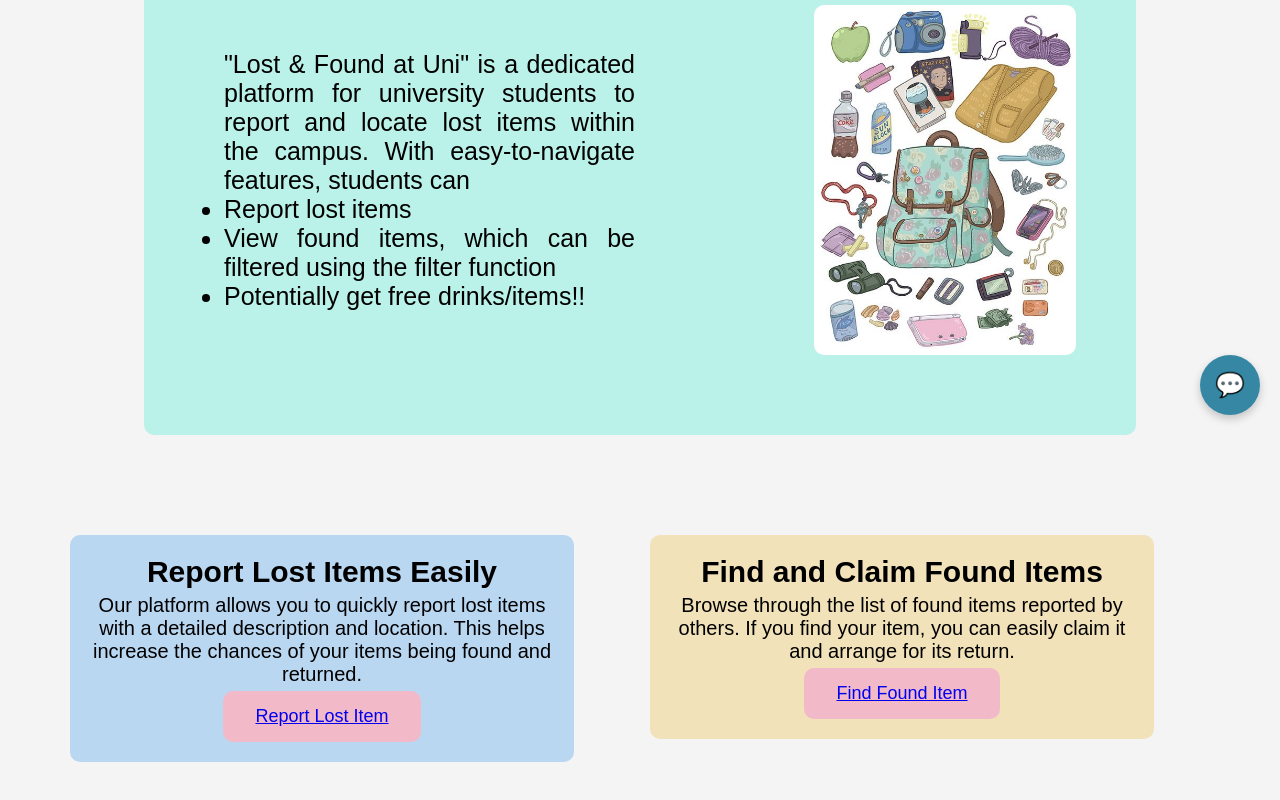
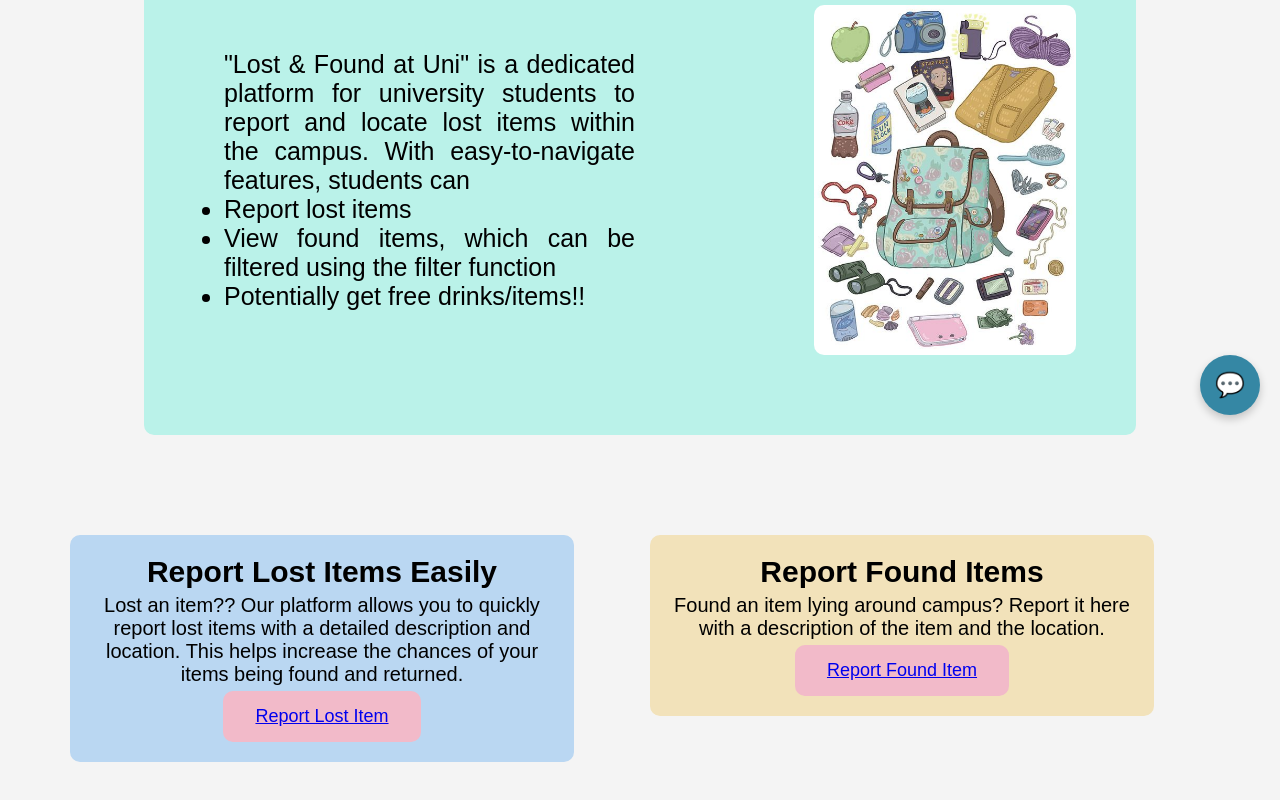
Before and after one commit to Michellecsds/lost-and-found, a React (Create React App) app: page / in a window 1280 px wide. Shown: the part 365-1165 px from the top of the page. Built offline with nearby package versions, Linux system fonts and the light colour scheme; no server answers.

Commit message:
update description of pages

```diff
--- a/src/components/Find.js
+++ b/src/components/Find.js
@@ -68,7 +68,7 @@ function Find() {
 
   return (
     <div className="find">
-      <h1>Report a Found Item/ Find Your Item</h1>
+      <h1>Report a Found Item</h1>
       <form onSubmit={handleSubmit}>
         <label>
           Name of the item:
--- a/src/components/home.js
+++ b/src/components/home.js
@@ -38,18 +38,18 @@ function Home() {
             <div class="first">
               <h2>Report Lost Items Easily</h2>
               <p>
-              Our platform allows you to quickly report lost items with a detailed description and location. This helps increase the chances of your items being found and returned.
+              Lost an item?? Our platform allows you to quickly report lost items with a detailed description and location. This helps increase the chances of your items being found and returned.
               </p>
               <button type="button" class = "button"><Link to="/Report">Report Lost Item</Link></button>
             </div>
           </div>
           <div class="child">
             <div class="second">
-              <h2>Find and Claim Found Items</h2>
+              <h2>Report Found Items</h2>
               <p>
-              Browse through the list of found items reported by others. If you find your item, you can easily claim it and arrange for its return.
+              Found an item lying around campus? Report it here with a description of the item and the location.
               </p>
-              <button type="button" class = "button"><Link to="/Find">Find Found Item</Link></button>
+              <button type="button" class = "button"><Link to="/Find">Report Found Item</Link></button>
             </div>
           </div>
         </div>
```
